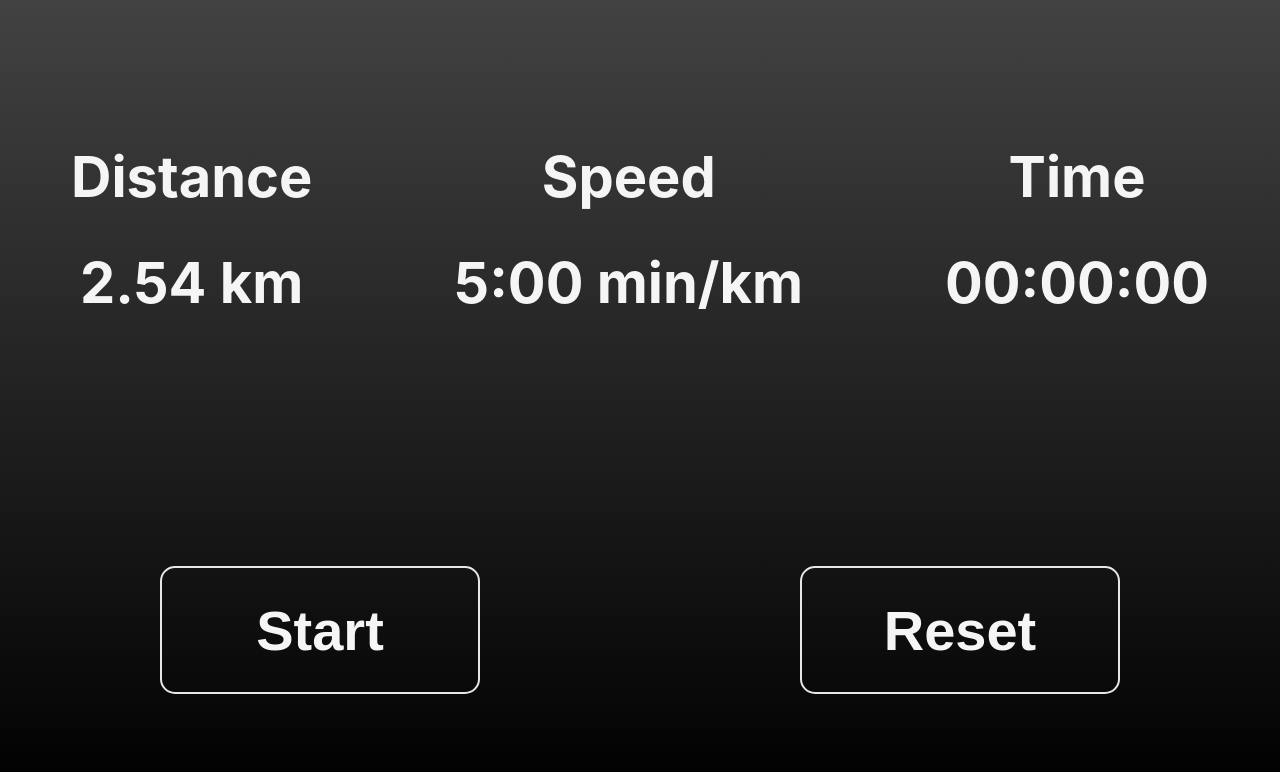
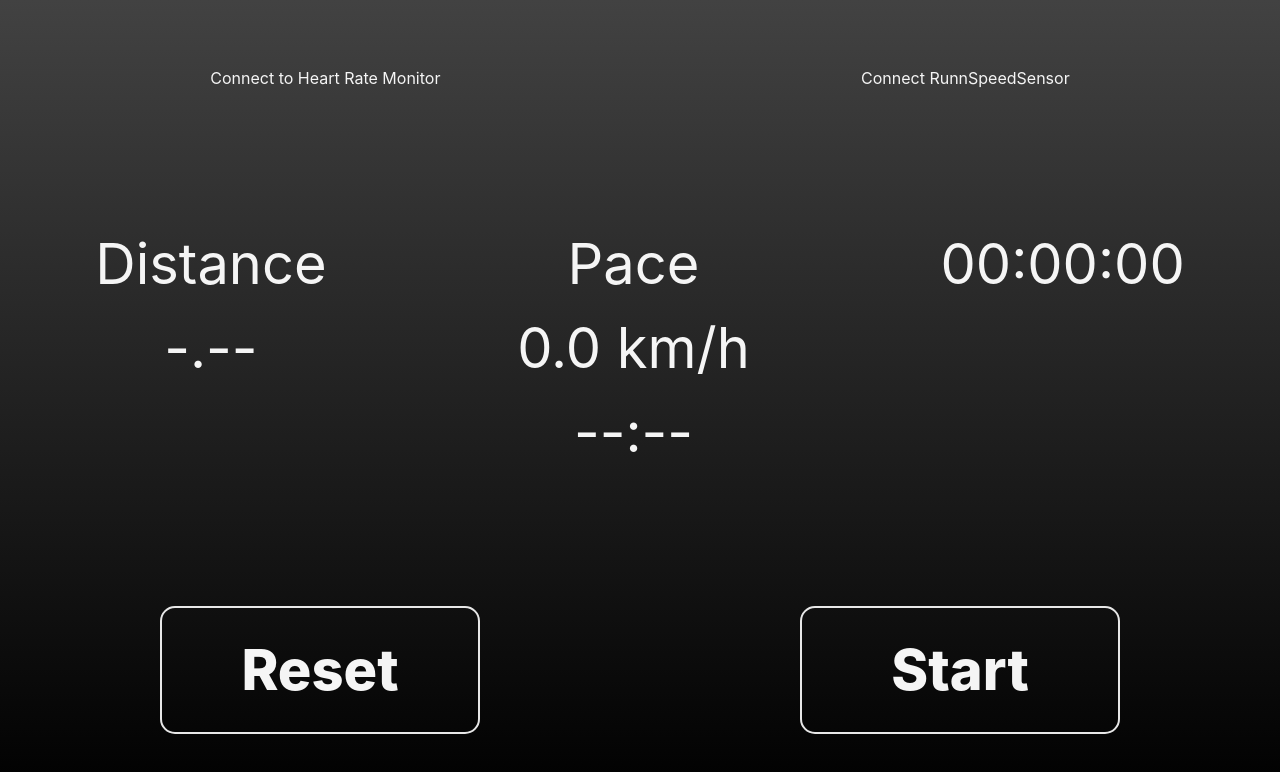
Before and after one commit to whunk/never-break-a-stride, a React (Vite) app: page / in a window 1280 px wide. Shown: the top 772 px of the page. Built offline with nearby package versions, Linux system fonts and the light colour scheme.

Commit message:
Connect to bluetooh

```diff
--- a/package.json
+++ b/package.json
@@ -3,9 +3,12 @@
   "version": "0.1.0",
   "private": true,
   "dependencies": {
+    "@tailwindcss/postcss": "^4.1.6",
     "cra-template": "1.2.0",
+    "postcss": "^8.5.3",
     "react": "^19.0.0",
     "react-dom": "^19.0.0",
+    "tailwindcss": "^4.1.6",
     "web-vitals": "^4.2.4"
   },
   "homepage": "https://whunk.github.io/never-break-a-stride/",
@@ -53,9 +56,10 @@
   "devDependencies": {
     "@types/react": "^19.1.3",
     "@types/react-dom": "^19.1.3",
+    "@types/web-bluetooth": "^0.0.21",
     "@vitejs/plugin-react": "^4.4.1",
     "gh-pages": "^6.3.0",
-    "typescript": "^4.9.5",
+    "typescript": "^5.9.3",
     "vite": "^6.3.5"
   }
 }
--- /dev/null
+++ b/postcss.config.mjs
@@ -0,0 +1,5 @@
+export default {
+  plugins: {
+    "@tailwindcss/postcss": {},
+  }
+}
--- a/src/App.css
+++ b/src/App.css
@@ -1,3 +1,5 @@
+@import "tailwindcss";
+
 .App {
   text-align: center;
   display: grid;
@@ -26,7 +28,6 @@
     height: 8rem;
     font-size: 3.5em;
     font-weight: 800;
-
 }
 
 h1 {
--- a/src/App.tsx
+++ b/src/App.tsx
@@ -1,35 +1,46 @@
 import './App.css';
-import Speed from './Components/Speed.tsx';
-import Distance from './Components/Distance.tsx';
-import StartReset from './Components/StartReset.tsx';
+import Speed from './Components/Speed';
+import Distance from './Components/Distance';
+import StartReset from './Components/StartReset';
 import React, { useState } from 'react';
+import { useHeartRate } from './Hooks/HeartRateMonitor';
+import { useRunnSensor } from './Hooks/RunnSensor';
+
 
 
 const App: React.FC = () => {
-  const [started, setStartStop] = useState(false);
-  const [reset, setReset] = useState(false);
-
+  const [started, setStarted] = useState(false);
+  const [resetFlag, setResetFlag] = useState(false);
+  const { heartRate, connectHeartRateMonitor } = useHeartRate();
+  const { treadmillData, connectRunnSensor } = useRunnSensor();
 
   const handleEvent = () => {
-    setStartStop(!started);
-  }
+    setStarted(prev => !prev);
+  };
+
   const handleReset = () => {
-    setReset(!reset);
-    setStartStop(false);
-
-  }
-
+    setResetFlag(prev => !prev);
+    setStarted(false);
+  };
   return (
     <div className="App">
+        <div className="SpaceAround">
+         <button onClick={connectHeartRateMonitor}>Connect to Heart Rate Monitor</button>
+        {heartRate !== null && <p>Heart Rate: {heartRate} BPM</p>}
+        <button onClick={connectRunnSensor}>Connect RunnSpeedSensor</button>
+        {treadmillData !== null && <p>Incline: {treadmillData.incline} %</p>}
+      </div>
       <div className="SpaceAround">
-      <Distance/>
-      <Speed/>
-      <StartReset startStop={started} reset={reset}/>
+      <Distance distance={0}/>
+      <Speed speed={treadmillData?.speed ?? 0}/>
+      <StartReset started={started} resetFlag={resetFlag}/>
       </div>
+
       <div className='SpaceAround'>
+        <button className='Button' onClick={handleReset}>Reset</button>
         <button className='Button' onClick={handleEvent}>{!started ? "Start" : "Stop"}</button>
-        <button className='Button' onClick={handleReset}>Reset</button>
       </div>
+
     </div>
   );
 }
--- a/src/Components/Distance.tsx
+++ b/src/Components/Distance.tsx
@@ -1,16 +1,20 @@
-import '../App.css';
+import React, { useEffect, useState } from "react";
 
-function Distance() {
-  return (
+const Distance: React.FC<{distance: number}> = ({distance}) => {
+  const [distanceM, setDistance] = useState<string>("0.00");
+  useEffect(() => {
+    if(distance > 0){
+      setDistance(`${distance} km`);
+    } else {
+      setDistance("-.--");
+    }
+  }, [distance]);
+
+  return(
     <div>
-    <h1>
-        Distance
-    </h1>
-    <h1>
-    2.54 km
-</h1>
-</div>
-  );
+      <h1>Distance</h1>
+      <h1>{distanceM}</h1>
+    </div>
+  )
 }
-
 export default Distance;
--- a/src/Components/Speed.tsx
+++ b/src/Components/Speed.tsx
@@ -1,16 +1,26 @@
-import '../App.css';
+import React, { useEffect, useState } from "react";
 
-function Speed() {
-  return (
-    <div>
-    <h1>
-        Speed
-    </h1>
-    <h1>
-        5:00 min/km
-    </h1>
-    </div>
-  );
-}
+const Speed: React.FC<{ speed: number }> = ({ speed }) => {
+  const [pace, setPace] = useState<string>("--:--");
+
+    useEffect(() => {
+      if (speed > 0.3) {
+        const secondsPerKm = 1000 / speed; // seconds
+        const minutes = Math.floor(secondsPerKm / 60);
+        const seconds = Math.round(secondsPerKm % 60);
+        setPace(`${minutes}:${seconds.toString().padStart(2, "0")} min/km`);
+      }
+    }, [speed]);
+
+    const speedKph = (speed * 3.6).toFixed(1);
+
+    return (
+      <div>
+        <h1>Pace</h1>
+        <h1>{speedKph} km/h</h1>
+        <h1>{pace}</h1>
+      </div>
+    );
+};
 
 export default Speed;
--- a/src/Components/StartReset.tsx
+++ b/src/Components/StartReset.tsx
@@ -1,72 +1,50 @@
-import '../App.css';
-import React, { useState, useEffect } from 'react';
+import React, { useEffect, useState, useRef } from 'react';
 
+const StartReset: React.FC<{ started: boolean; resetFlag: boolean }> = ({ started, resetFlag }) => {
+  const [time, setTime] = useState(0); // time in seconds
+  const intervalRef = useRef<number | null>(null);
+  const prevResetRef = useRef(resetFlag);
 
-const Stopwatch = ( {startStop, reset}) => {
-  const [seconds, setSeconds] = useState(0);
-  const [minutes, setMinutes] = useState(0);
-  const [hours, setHours] = useState(0);
-  const [isRunning, setIsRunning] = useState(false);
-  const [timerInterval, setTimerInterval] = useState<ReturnType<typeof setInterval> | null>(null);
+  // Start/stop the timer
+  useEffect(() => {
+    if (started) {
+        intervalRef.current = setInterval(() => {
+          setTime(prev => prev + 1);
+        }, 1000);
+    } else {
+        if (intervalRef.current !== null) {
+              clearInterval(intervalRef.current);
+        }
+    }
 
-  useEffect(() => {
-    !startStop ? stopStopwatch() : startStopwatch();
-}, [startStop]);
+    return () => {
+        if (intervalRef.current !== null) {
+          clearInterval(intervalRef.current);
+        }
+    } // cleanup
+  }, [started]);
 
-useEffect(() => {
-    resetStopwatch();
-}, [reset]);
+  // Reset logic
+    useEffect(() => {
+        if (prevResetRef.current !== resetFlag) {
+          setTime(0);
+          prevResetRef.current = resetFlag;
+        }
+    }, [resetFlag]);
 
-  const startStopwatch = () => {
-    if (isRunning) return; // Prevent starting multiple intervals
-    setIsRunning(true);
-    const interval = setInterval(() => {
-      setSeconds(prevSeconds => {
-        if (prevSeconds === 59) {
-          setMinutes(prevMinutes => {
-            if (prevMinutes === 59) {
-              setHours(prevHours => prevHours + 1);
-              return 0;
-            }
-            return prevMinutes + 1;
-          });
-          return 0;
-        }
-        return prevSeconds + 1;
-      });
-    }, 1000);
-    setTimerInterval(interval);
-  };
+    // Format time (HH:MM:SS)
+    const formatTime = () => {
+        const hours = Math.floor(time / 3600).toString().padStart(2, '0');
+        const minutes = Math.floor((time % 3600) / 60).toString().padStart(2, '0');
+        const seconds = (time % 60).toString().padStart(2, '0');
+        return `${hours}:${minutes}:${seconds}`;
+    };
 
-  const stopStopwatch = () => {
-    timerInterval && clearInterval(timerInterval);
-    setIsRunning(false);
-  };
-
-  const resetStopwatch = () => {
-    timerInterval && clearInterval(timerInterval);
-    setIsRunning(false);
-    setSeconds(0);
-    setMinutes(0);
-    setHours(0);
-  };
-
-  const formatTime = (hours, minutes, seconds) => {
-    return `${hours.toString().padStart(2, '0')}:${minutes.toString().padStart(2, '0')}:${seconds.toString().padStart(2, '0')}`;
-  };
-
-  useEffect(() => {
-    if(timerInterval !== null){
-      return () =>  clearInterval(timerInterval); // Cleanup the interval on unmount
-    }
-  }, [timerInterval]);
-
-  return (
-    <div>
-      <h1>Time</h1>
-      <h1>{formatTime(hours, minutes, seconds)}</h1>
-    </div>
-  );
+    return (
+        <div className="StopWatch">
+          <h1>{formatTime()}</h1>
+        </div>
+    );
 };
 
-export default Stopwatch;
+export default StartReset;
--- /dev/null
+++ b/src/Hooks/HeartRateMonitor.tsx
@@ -0,0 +1,31 @@
+import { useState } from "react";
+
+export function useHeartRate() {
+    const [heartRate, setHeartRate] = useState<number | null>(null);
+    const [device, setDevice ] = useState<BluetoothDevice | null>(null);
+
+    async function connectHeartRateMonitor() {
+        try {
+            const device = await navigator.bluetooth.requestDevice({
+                filters: [{services: ['heart_rate']}]
+            });
+
+            setDevice(device);
+
+            const server = await device.gatt?.connect();
+            const service = await server?.getPrimaryService('heart_rate');
+            const characteristic = await service?.getCharacteristic('heart_rate_measurement');
+
+            await characteristic?.startNotifications();
+
+            characteristic?.addEventListener('characteristicvaluechanged', (event) => {
+                const value = (event.target as BluetoothRemoteGATTCharacteristic).value!;
+                const heartRateValue = value.getUint8(1);
+                setHeartRate(heartRateValue);
+            });
+        } catch (error) {
+            console.error('Bluetooth connection failed', error);
+        }
+    }
+    return { heartRate, connectHeartRateMonitor, device };
+}
--- /dev/null
+++ b/src/Hooks/RunnSensor.tsx
@@ -0,0 +1,151 @@
+import { useState } from "react";
+
+type TreadmillData = {
+  speed?: number;         // m/s
+  avgSpeed?: number;      // m/s
+  distance?: number;      // meters
+  incline?: number;       // percent
+  rampIncline?: number;   // percent
+  elevationGain?: number; // meters
+  cadence?: number;       // steps per minute
+  strideLength?: number;  // meters
+};
+
+export function useRunnSensor(){
+    const [treadmillData, setTreadmillData] = useState<TreadmillData | null>(null);
+    const [device, setDevice] = useState<BluetoothDevice | null>(null);
+
+    async function connectRunnSensor(){
+    try {
+        const device = await navigator.bluetooth.requestDevice({
+          filters: [{ namePrefix: 'Runn' }],
+          optionalServices: ['fitness_machine',
+            'running_speed_and_cadence'
+          ]
+        });
+
+        setDevice(device);
+
+        const server = await device.gatt?.connect();
+
+              const ftmsService = await server?.getPrimaryService('fitness_machine');
+      const ftmsChar = await ftmsService?.getCharacteristic('00002acd-0000-1000-8000-00805f9b34fb');
+
+      await ftmsChar?.startNotifications();
+      ftmsChar?.addEventListener('characteristicvaluechanged', (event) => {
+        const characteristic = event.target as BluetoothRemoteGATTCharacteristic;
+        const value = characteristic.value;
+        if (!value) return;
+
+        const parsed = parseTreadmillData(value);
+        //console.log("Parsed FTMS data:", parsed);
+
+        setTreadmillData(prev => ({ ...prev, ...parsed }));
+      });
+
+
+      // Connect to Running Speed and Cadence service
+      const rscService = await server?.getPrimaryService('running_speed_and_cadence');
+      const rscChar = await rscService?.getCharacteristic('00002a53-0000-1000-8000-00805f9b34fb');
+
+      await rscChar?.startNotifications();
+      rscChar?.addEventListener('characteristicvaluechanged', (event) => {
+        const characteristic = event.target as BluetoothRemoteGATTCharacteristic;
+        const value = characteristic.value;
+        if (!value) return;
+
+        const parsed = parseRSCData(value);
+        //console.log("Parsed RSC data:", parsed);
+
+        setTreadmillData(prev => ({ ...prev, ...parsed }));
+      });
+
+      console.log("Selected device:", device.name);
+      return device;
+    } catch (error) {
+      console.error("Device request failed:", error);
+    }
+  }
+
+  return { treadmillData, connectRunnSensor, device };
+}
+
+
+const parseTreadmillData = (value: DataView): TreadmillData => {
+  let index = 0;
+  const flags = value.getUint16(index, true);
+  //console.log("Flags (binary):", flags.toString(2).padStart(16, '0'));
+  index += 2;
+
+  const result: TreadmillData = {};
+
+  if (flags & 0x0001) {
+    result.speed = value.getUint16(index, true) / 100;
+    index += 2;
+  }
+
+  if (flags & 0x0002) {
+    result.avgSpeed = value.getUint16(index, true) / 100;
+    index += 2;
+  }
+
+if (flags & 0x0004) {
+  result.distance = value.getUint32(index, true);
+  index += 5; // ← 4 for distance, 1 extra padding byte
+}
+
+  if (flags & 0x0008) {
+    const rawIncline = value.getInt16(index, true);
+    result.incline = rawIncline / 10;
+    index += 2;
+  }
+
+  if (flags & 0x0010) {
+    const rawRampIncline = value.getInt16(index, true);
+    result.rampIncline = rawRampIncline / 10;
+    index += 2;
+  }
+
+  if (flags & 0x0020) {
+    result.elevationGain = value.getUint16(index, true);
+    index += 2;
+  }
+
+  if (flags & 0x0040) {
+    result.cadence = value.getUint16(index, true) / 2;
+    index += 2;
+  }
+
+  //const bytes = Array.from(new Uint8Array(value.buffer));
+//console.log("Raw treadmill bytes:", bytes);
+    //console.log('Parsed treadmill data:', result);
+  return result;
+
+};
+
+const parseRSCData = (value: DataView): TreadmillData => {
+  let index = 0;
+  const flags = value.getUint8(index++);
+//const bytes = Array.from(new Uint8Array(value.buffer));
+
+
+  const result: TreadmillData = {};
+
+  result.speed = value.getUint16(index, true) / 256;
+  index += 2;
+
+  result.cadence = value.getUint8(index++);
+
+  if (flags & 0x01) {
+    result.strideLength = value.getUint16(index, true) / 100;
+    index += 2;
+  }
+
+  if (flags & 0x02) {
+    result.distance = value.getUint32(index, true);
+    index += 4;
+  }
+
+  console.log("Parsed RSC data:", result);
+  return result;
+};
```
Also changed, not shown: tsconfig.json (added, +15 -0 lines), 2 other files (tests, documents, lock files or other folders).
